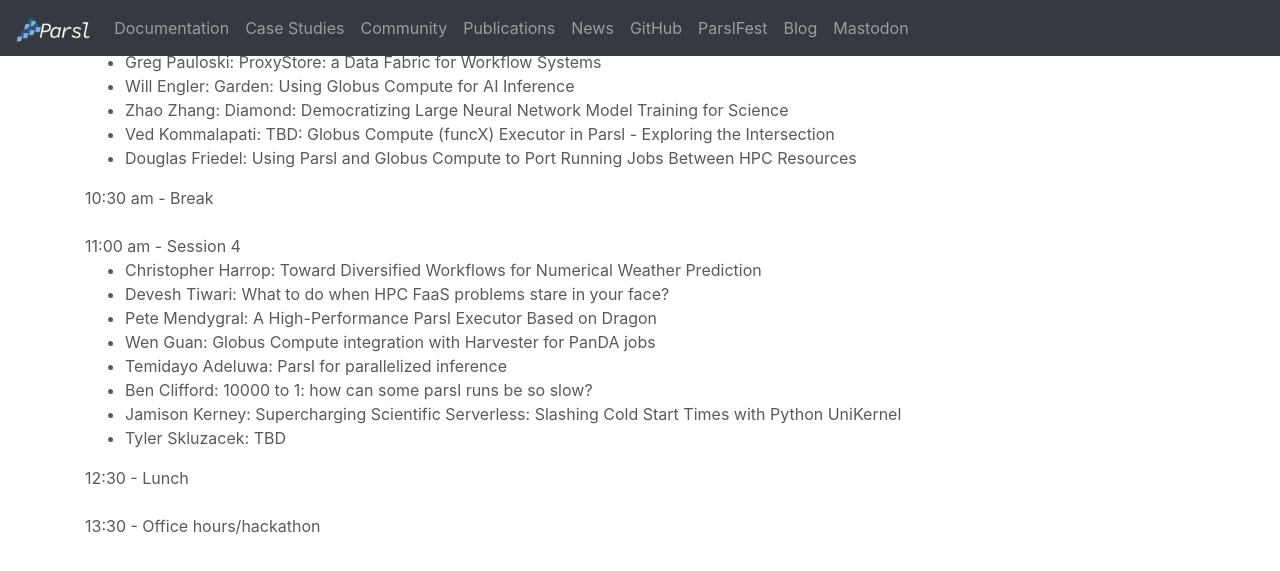
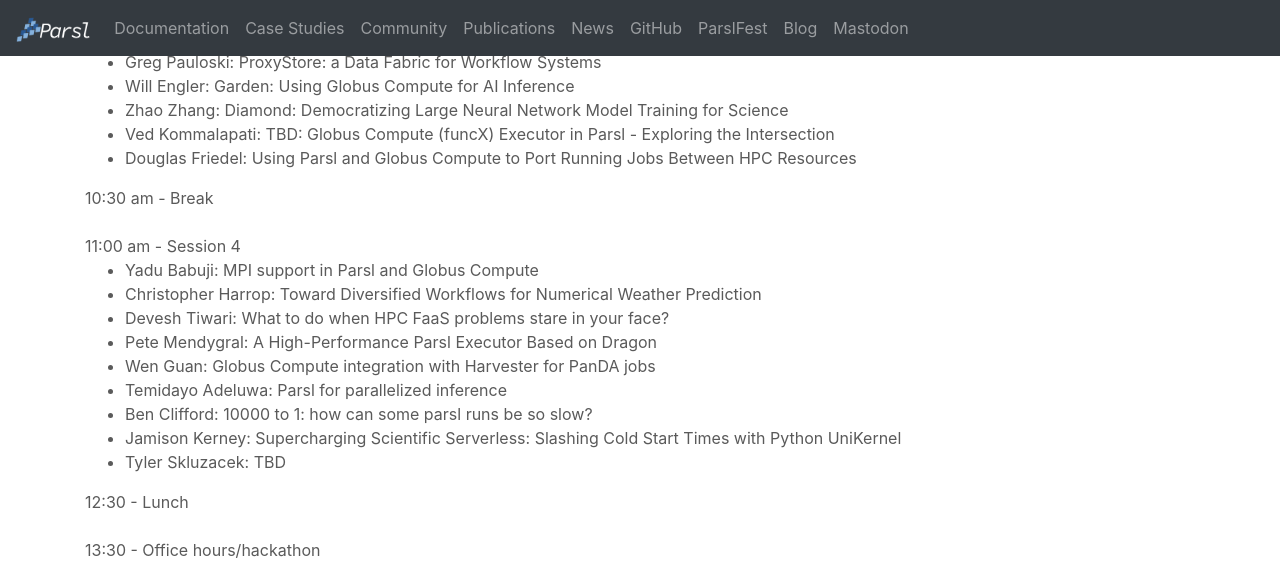
Before and after one commit to Parsl/parsl.github.io, a Jekyll site: the page built from parslfest/parslfest2023.html, in a window 1280 px wide and 900 px high, scrolled down 2459 px, cut to the strip 0-571 px from the top of the window. Built offline with Jekyll 4.4.1, drawn with Linux system fonts in a browser that asks for light colours.

Commit message:
Update parslfest2023.html

```diff
--- a/parslfest/parslfest2023.html
+++ b/parslfest/parslfest2023.html
@@ -117,6 +117,7 @@
 
       11:00 am - Session 4
       	<ul>
+		<li>Yadu Babuji: MPI support in Parsl and Globus Compute</li>
 		<li>Christopher Harrop: Toward Diversified Workflows for Numerical Weather Prediction</li>
 		<li>Devesh Tiwari: What to do when HPC FaaS problems stare in your face?</li>
 		<li>Pete Mendygral: A High-Performance Parsl Executor Based on Dragon</li>
```
